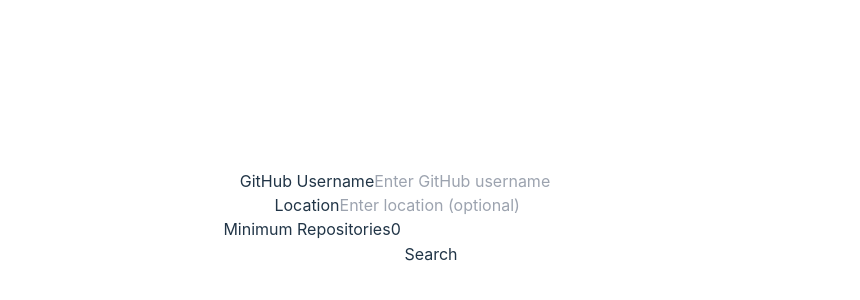
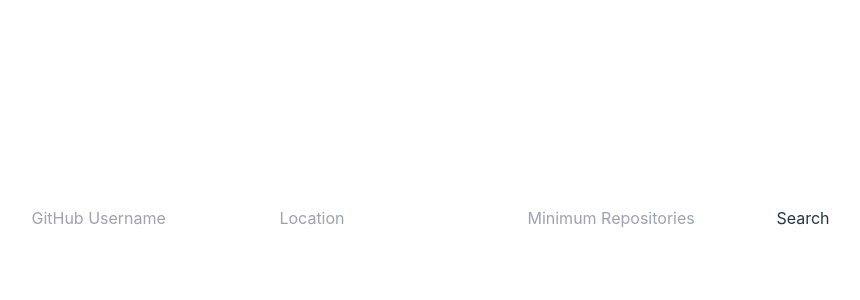
Before and after one commit to Kwame-Fly/alx-fe-reactjs, a React (Vite) app in the folder github-user-search/: page / in a window 1280 px wide. Shown: the part 182-482 px from the top of the page, without its empty margins (209-1069 px from the left). Built offline with nearby package versions, Linux system fonts and the light colour scheme.

Commit message:
added fetchData line

```diff
--- a/github-user-search/src/components/Search.jsx
+++ b/github-user-search/src/components/Search.jsx
@@ -3,124 +3,93 @@ import React, { useState } from 'react';
 import githubService from '../services/githubService';
 
 const Search = () => {
+  // State variables to handle user input and the search results
   const [username, setUsername] = useState('');
   const [location, setLocation] = useState('');
-  const [minRepos, setMinRepos] = useState(0);
-  const [userList, setUserList] = useState([]);
+  const [minRepos, setMinRepos] = useState('');
+  const [page, setPage] = useState(1); // Initial page is 1
+  const [users, setUsers] = useState([]);
   const [loading, setLoading] = useState(false);
   const [error, setError] = useState(null);
-  const [page, setPage] = useState(1);
 
-  const handleChange = (event) => {
-    if (event.target.name === 'username') setUsername(event.target.value);
-    if (event.target.name === 'location') setLocation(event.target.value);
-    if (event.target.name === 'minRepos') setMinRepos(event.target.value);
+  // Function to fetch user data from GitHub
+  const fetchUserData = async () => {
+    try {
+      setLoading(true); // Show loading spinner/message
+      setError(null); // Clear previous errors
+
+      const searchParams = {
+        username,
+        location,
+        minRepos: minRepos ? parseInt(minRepos) : null, // Convert to number if provided
+        page,
       };
 
-  const handleSubmit = async (event) => {
-    event.preventDefault();
-    if (!username.trim()) return; // Don't submit if username is empty
-
-    setLoading(true);  // Set loading state to true
-    setError(null);    // Clear previous errors
-    setUserList([]);   // Clear previous user list
-
-    try {
-      const userData = await githubService.fetchUsers({
-        username,
-        location,
-        minRepos,
-        page
-      });
-      setUserList(userData.items);  // Set the user list
+      const data = await githubService.fetchUsers(searchParams);
+      setUsers(data.items); // Update state with fetched users
     } catch (err) {
-      setError("Looks like we can't find any users matching your criteria");  // Error handling
+      setError('Looks like we cant find the user'); // Set error message
     } finally {
-      setLoading(false);  // Set loading state to false after the request is complete
+      setLoading(false); // Hide loading spinner/message
     }
   };
 
-  // Load more functionality for pagination
-  const loadMore = async () => {
-    setPage(page + 1);
-    handleSubmit({ preventDefault: () => {} }); // Re-submit with next page
+  // Handle form submit to trigger the API request
+  const handleSubmit = (e) => {
+    e.preventDefault();
+    fetchUserData(); // Call the function to fetch data
   };
 
   return (
-    <div className="p-4 max-w-2xl mx-auto">
-      <form onSubmit={handleSubmit} className="space-y-4">
-        <div>
-          <label htmlFor="username" className="block text-lg font-medium">GitHub Username</label>
+    <div className="container mx-auto p-4">
+      <form onSubmit={handleSubmit} className="flex flex-col space-y-4">
         <input
           type="text"
-            id="username"
-            name="username"
           value={username}
-            onChange={handleChange}
-            placeholder="Enter GitHub username"
-            className="w-full p-2 border rounded-md focus:ring-2 focus:ring-blue-500"
+          onChange={(e) => setUsername(e.target.value)}
+          placeholder="GitHub Username"
+          className="p-2 border border-gray-300 rounded"
+          required
         />
-        </div>
-
-        <div>
-          <label htmlFor="location" className="block text-lg font-medium">Location</label>
         <input
           type="text"
-            id="location"
-            name="location"
           value={location}
-            onChange={handleChange}
-            placeholder="Enter location (optional)"
-            className="w-full p-2 border rounded-md focus:ring-2 focus:ring-blue-500"
+          onChange={(e) => setLocation(e.target.value)}
+          placeholder="Location"
+          className="p-2 border border-gray-300 rounded"
         />
-        </div>
-
-        <div>
-          <label htmlFor="minRepos" className="block text-lg font-medium">Minimum Repositories</label>
         <input
           type="number"
-            id="minRepos"
-            name="minRepos"
           value={minRepos}
-            onChange={handleChange}
-            placeholder="Enter minimum repositories"
-            className="w-full p-2 border rounded-md focus:ring-2 focus:ring-blue-500"
+          onChange={(e) => setMinRepos(e.target.value)}
+          placeholder="Minimum Repositories"
+          className="p-2 border border-gray-300 rounded"
         />
-        </div>
-
-        <button type="submit" className="w-full bg-blue-500 text-white p-2 rounded-md">Search</button>
+        <button type="submit" className="p-2 bg-blue-500 text-white rounded">
+          Search
+        </button>
       </form>
 
-      {/* Displaying results */}
-      {loading && <p className="text-center">Loading...</p>}
-      {error && <p className="text-red-500 text-center">{error}</p>}
+      {/* Display loading message */}
+      {loading && <p className="mt-4 text-center">Loading...</p>}
 
-      {/* Display user list */}
-      {userList.length > 0 && (
+      {/* Display error message */}
+      {error && <p className="mt-4 text-center text-red-500">{error}</p>}
+
+      {/* Display users if available */}
+      {users.length > 0 && (
         <div className="mt-4">
-          <ul className="space-y-4">
-            {userList.map((user) => (
-              <li key={user.id} className="p-4 border rounded-md flex items-center space-x-4">
-                <img src={user.avatar_url} alt={user.login} className="w-16 h-16 rounded-full" />
+          {users.map((user) => (
+            <div key={user.id} className="flex items-center space-x-4 border-b py-4">
+              <img src={user.avatar_url} alt={user.login} className="w-12 h-12 rounded-full" />
               <div>
-                  <h3 className="text-xl font-bold">{user.login}</h3>
-                  <p>{user.location || 'No location provided'}</p>
-                  <p>Repositories: {user.public_repos}</p>
-                  <a href={user.html_url} target="_blank" rel="noopener noreferrer" className="text-blue-500">View Profile</a>
+                <h3 className="font-semibold text-lg">{user.login}</h3>
+                <a href={`https://github.com/${user.login}`} target="_blank" rel="noopener noreferrer" className="text-blue-500">
+                  View Profile
+                </a>
               </div>
-              </li>
+            </div>
           ))}
-          </ul>
-
-          {/* Pagination button */}
-          <div className="mt-4 text-center">
-            <button
-              onClick={loadMore}
-              className="bg-blue-500 text-white p-2 rounded-md"
-            >
-              Load More
-            </button>
-          </div>
         </div>
       )}
     </div>
```
Lines whose indentation alone changed are shown as unchanged.
